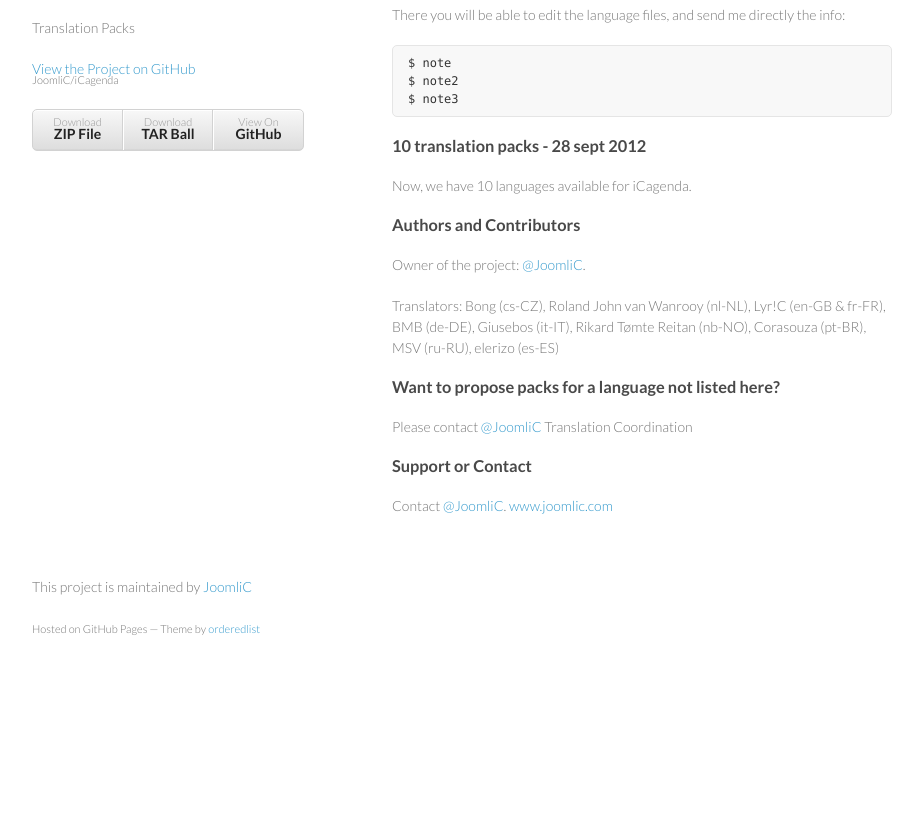
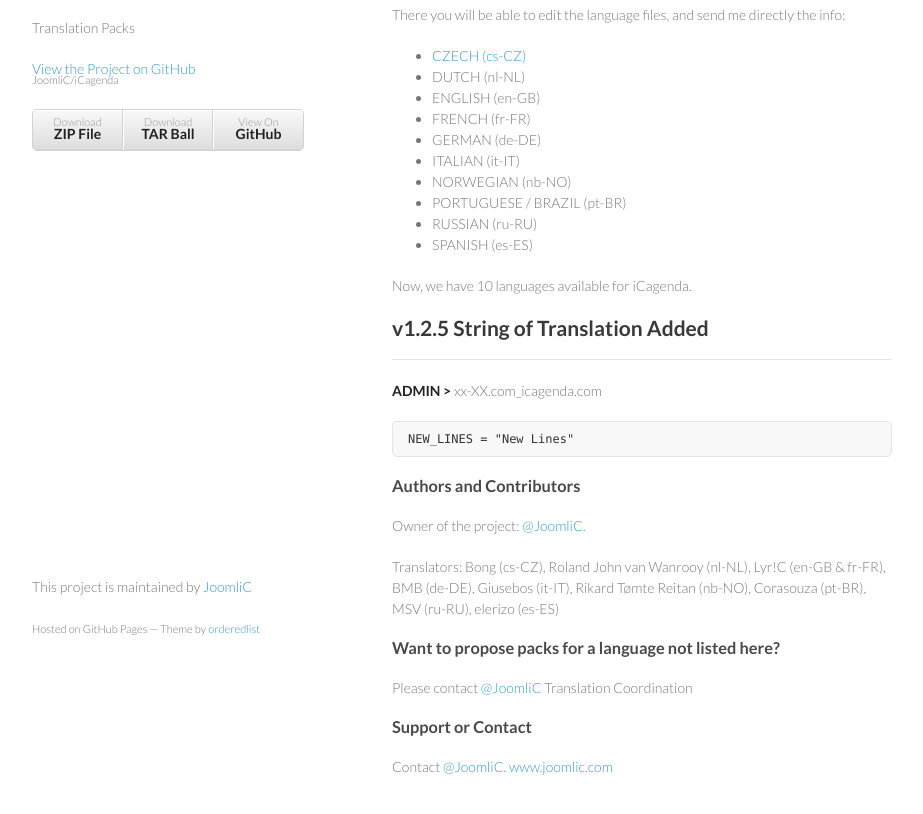
Before and after one commit to walldorff/iCagenda-Translations, a plain HTML site: page index.html in a window 1280 px wide. Shown: the part 92-906 px from the top of the page, without its empty margins (178-1101 px from the left). Before the commit the page ends 800 px from the top, so only its background shows below. Drawn offline with Linux system fonts and the light colour scheme.

```diff
--- a/index.html
+++ b/index.html
@@ -32,14 +32,25 @@
 
 <p>There you will be able to edit the language files, and send me directly the info:</p>
 
-<pre><code>$ note
-$ note2
-$ note3
+<ul>
+<li><a href="https://github.com/JoomliC/iCagenda">CZECH (cs-CZ)</a></li>
+<li>DUTCH (nl-NL)</li>
+<li>ENGLISH (en-GB)</li>
+<li>FRENCH (fr-FR)</li>
+<li>GERMAN (de-DE)</li>
+<li>ITALIAN (it-IT)</li>
+<li>NORWEGIAN (nb-NO)</li>
+<li>PORTUGUESE / BRAZIL (pt-BR)</li>
+<li>RUSSIAN (ru-RU)</li>
+<li>SPANISH (es-ES)</li>
+</ul><p>Now, we have 10 languages available for iCagenda.</p>
+
+<h2>v1.2.5 String of Translation Added</h2>
+
+<hr><p><strong>ADMIN &gt;</strong> xx-XX.com_icagenda.com</p>
+
+<pre><code>NEW_LINES = "New Lines"
 </code></pre>
-
-<h3>10 translation packs - 28 sept 2012</h3>
-
-<p>Now, we have 10 languages available for iCagenda.</p>
 
 <h3>Authors and Contributors</h3>
 
```
Also changed, not shown: params.json (+1 -1 lines).
